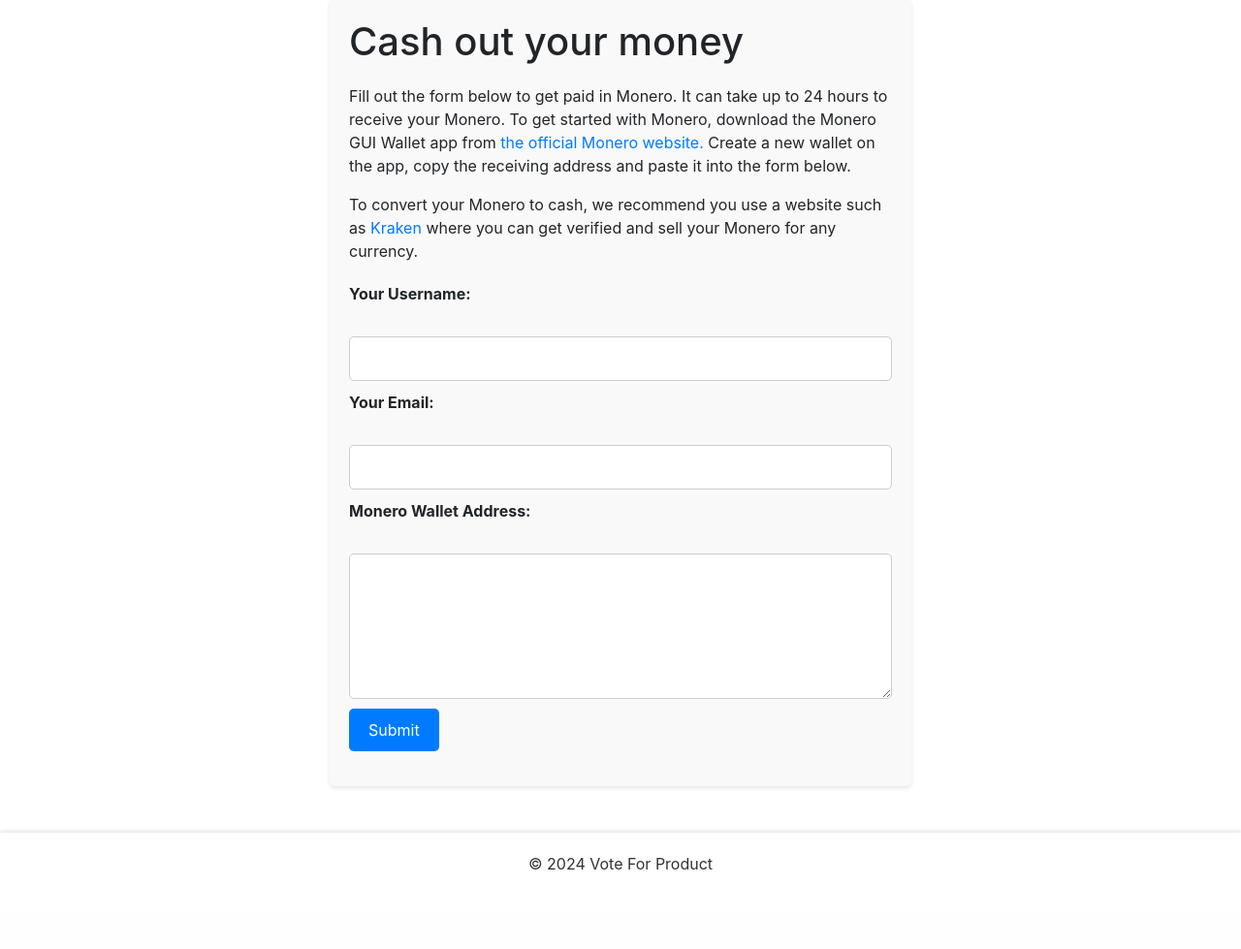
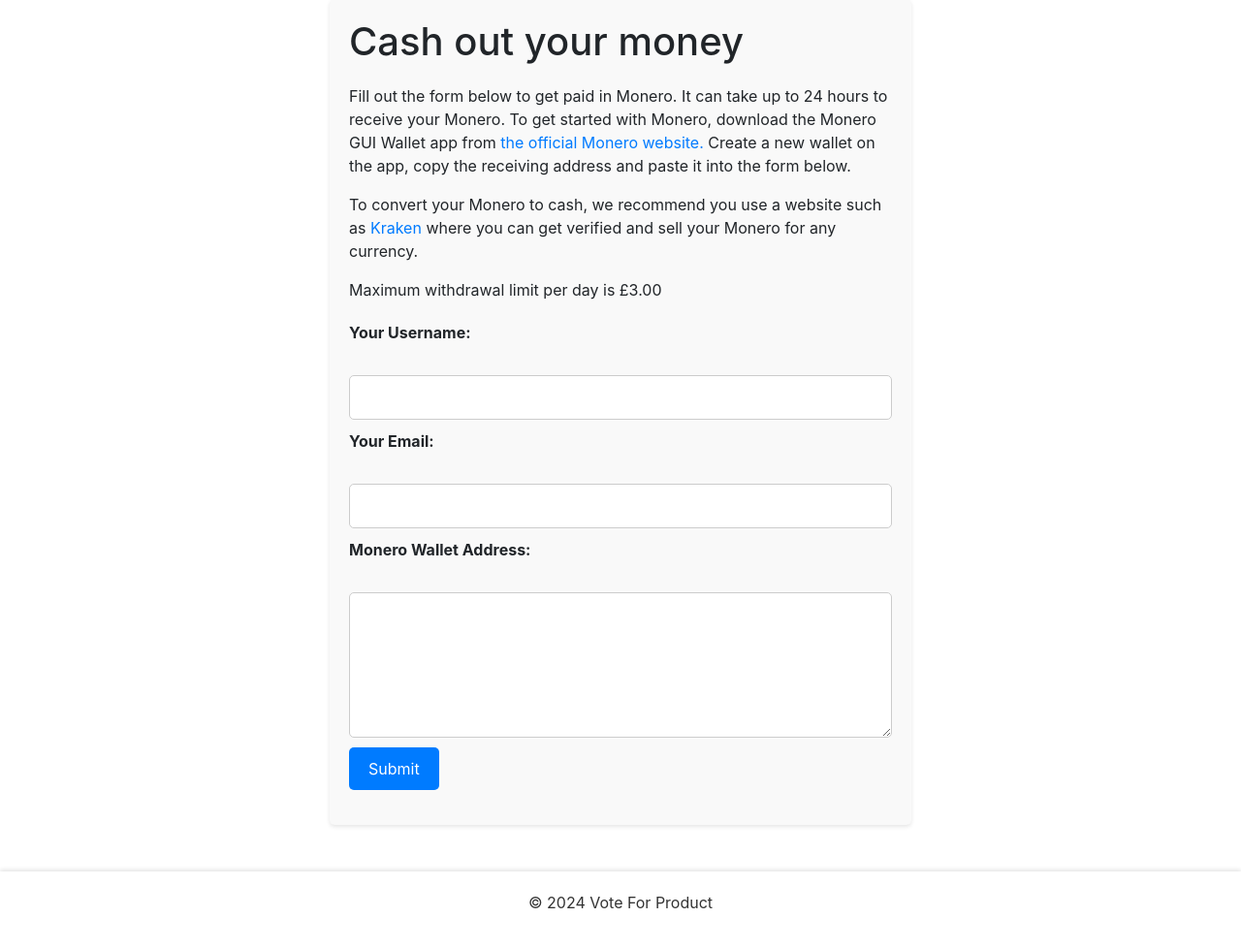
Before and after one commit to rlmsinclair/VoteForProduct, a Flask app: page /cashout in a window 1280 px wide. Shown: the part 105-1084 px from the top of the page at 97% size. Before the commit the page ends 1002 px from the top, so only its background shows below. Run offline with Flask 3, Linux system fonts and the light colour scheme; parts of the project's set-up code (start-up, migrations or seed data) failed here and were passed over; some libraries are stand-ins or nearby versions.

Commit message:
Add files via upload

```diff
--- a/templates/cashout.html
+++ b/templates/cashout.html
@@ -42,6 +42,9 @@
         <a href="https://www.kraken.com/">Kraken</a> where you can get verified
         and sell your Monero for any currency.
     </p>
+    <p>
+        Maximum withdrawal limit per day is £3.00
+    </p>
 
     <form method="post" action="{{ url_for('cashout') }}">
         <label for="username">Your Username:</label><br>
```
